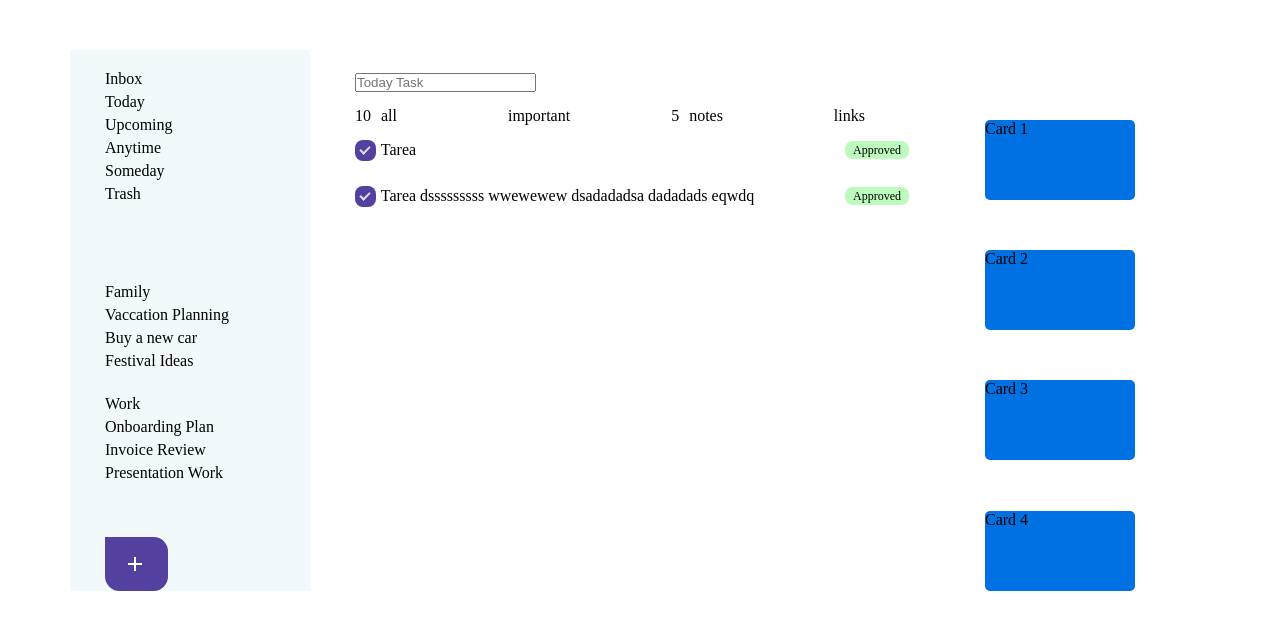
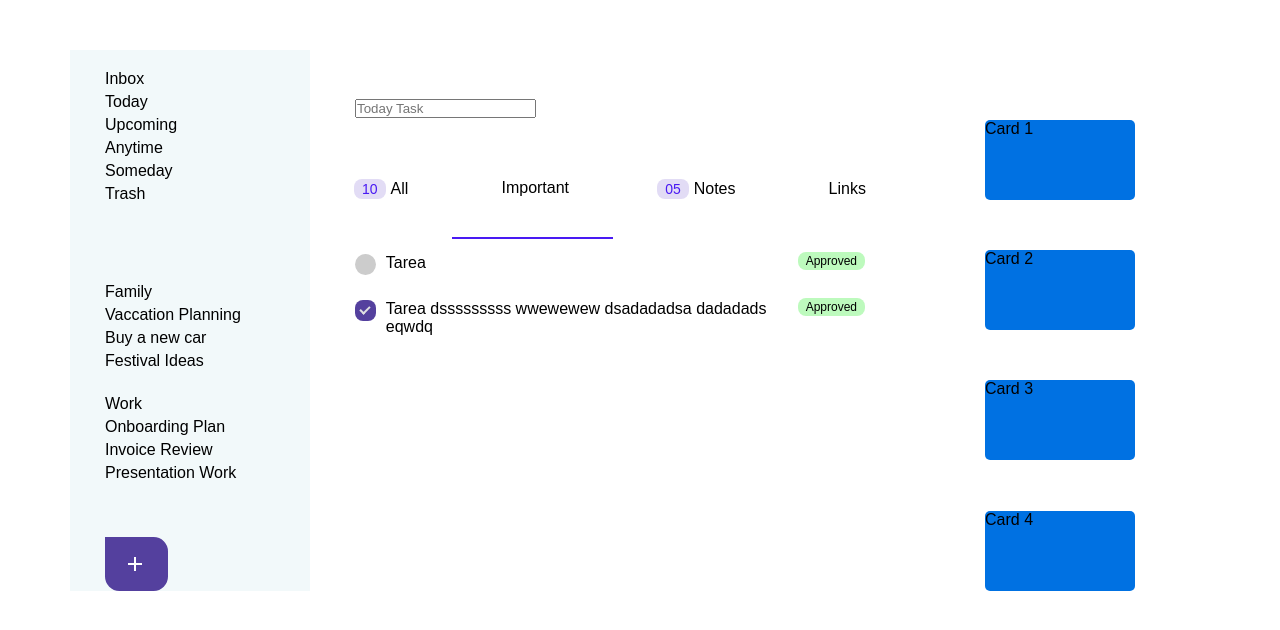
Before and after one commit to CarlosSanchezM/TodoList, a website built with Vite: page index.html in a window 1280 px wide. Built offline with nearby package versions, Linux system fonts and the light colour scheme.

Commit message:
Avances maqueteado  Task-Container

```diff
--- a/index.html
+++ b/index.html
@@ -46,46 +46,38 @@
           <form>
             <h1 class="Add-task"><input type="text" placeholder="Today Task" value=""></h1>
           </form>
-          <nav>
-            <span><span>10</span><span class="Nav-options">all</span></span>
-            <span><span></span><span class="Nav-options">important</span></span>
-            <span><span>5</span><span class="Nav-options">notes</span></span>
-            <span><span></span><span class="Nav-options">links</span></span>
+          <nav class="Nav-bar">
+            <span><span class="Nav-counter With-number">10</span><span class="Nav-options">All</span></span>
+            <span class="Nav-selected"><span class="Nav-counter"></span><span class="Nav-options">Important</span></span>
+            <span><span class="Nav-counter With-number">05</span><span class="Nav-options">Notes</span></span>
+            <span><span class="Nav-counter"></span><span class="Nav-options">Links</span></span>
           </nav>
-          <ul class="Task-list">
-            <label class="container">
-              <input checked="checked" type="checkbox">
-              <div class="checkmark"></div>
-              <span class="Task-name">Tarea</span>
-              <span class="Task-status-container">
+          <div class="Task-list">
+            <div class="Todo-item">
+              <label class="container">
+                <input type="checkbox">
+                <div class="checkmark"></div>
+              </label>
+              <div class="Task-name">
+                Tarea
+              </div>
+              <div class="Task-status-container">
                 <span class="Task-status">Approved</span>
-              </span>
-            </label>
-            <label class="container">
-              <input checked="checked" type="checkbox">
-              <div class="checkmark"></div>
-              <span class="Task-name">Tarea dsssssssss  wwewewew dsadadadsa dadadads eqwdq </span>
-              <span class="Task-status-container">
+              </div>
+            </div>
+            <div class="Todo-item">
+              <label class="container">
+                <input checked="checked" type="checkbox">
+                <div class="checkmark"></div>
+              </label>
+              <div class="Task-name">
+                Tarea dsssssssss  wwewewew dsadadadsa dadadads eqwdq
+              </div>
+              <div class="Task-status-container">
                 <span class="Task-status">Approved</span>
-              </span>
-            </label>
-            <!-- <label class="container">
-              <input checked="checked" type="checkbox">
-              <div class="checkmark"></div>
-              <span class="Task-name">Tarea</span>
-              <span class="Task-status-container">
-                <span class="Task-status">Approved</span>
-              </span>
-            </label>
-            <label class="container">
-              <input checked="checked" type="checkbox">
-              <div class="checkmark"></div>
-              <span class="Task-name">Tarea</span>
-              <span class="Task-status-container">
-                <span class="Task-status">Approved</span>
-              </span>
-            </label> -->
-          </ul>
+              </div>
+            </div>
+          </div>
         </section>
       </article>
       <aside class="Meeting-container">
--- a/style.css
+++ b/style.css
@@ -1,6 +1,7 @@
 *{
   margin: 0;
   padding: 0;
+  font-family: sans-serif;
 }
 
 body{
@@ -59,38 +60,53 @@ button {
  button:hover {
   background-color: #0071e2;
  }
+ /*Task Styles*/
 
  .Task-container{
   padding-top: 20px;
+  /* padding-left: 45px; */
+  /* padding-right: 45px; */
+ }
+
+form{
   padding-left: 45px;
   padding-right: 45px;
- }
-
+  font-size: 40px;
+}
 nav{
   margin: 15px 0 15px 0;
   display: flex;
   align-items: center;
-  justify-content: space-between;
+  justify-content: center;
+  text-align: center;
 }
-
+nav span{
+  flex-grow: 1;
+}
 .Nav-options{
-  padding-left: 10px;
+  padding-left: 5px;
+}
+.Nav-counter.With-number{
+  background-color: #e2dcf5;
+  color: #491af3;
+  font-size: 14px;
+  padding: 2px 8px;
+  border-radius: 8px;
+}
+.Nav-selected{
+  padding-top: 40px;
+  padding-bottom: 40px;
+  border-bottom: 2px solid #491af3;
 }
 .container {
   display: flex;
   position: relative;
   cursor: pointer;
-  font-size: 20px;
+  font-size: 25px;
   user-select: none;
   -webkit-tap-highlight-color: transparent;
 }
 
-/* .Task-status{
-  font-size: 12px;
-  padding-left: 220px;
-  background-color:  rgb(189, 250, 189);
-
-} */
 /* Hide the default checkbox */
 .container input {
   position: absolute;
@@ -171,24 +187,23 @@ nav{
     rotate: 0;
   }
 }
-
-.container{
+.Todo-item{
   display: flex;
-  align-items: center;
-  justify-content: flex-start;
+  align-items: flex-start;
+  padding-left: 45px;
+  padding-right: 45px;
+  /* justify-content: space-between; */
 }
 .Task-name{
-  /*width: auto;*/
-  padding-left: 5px;
+  padding-left: 10px;
+  font-size: 16px;
 }
 .Task-status-container {
   font-size: 12px;
-  position: absolute;
-  left: 490px;
-  display: inline-block;
+  margin-left: auto;
 }
-
 .Task-status {
+  margin-left: 10px;
   background-color: rgb(189, 250, 189);;
   border-radius: 8px;
   padding: 2px 8px;
```
